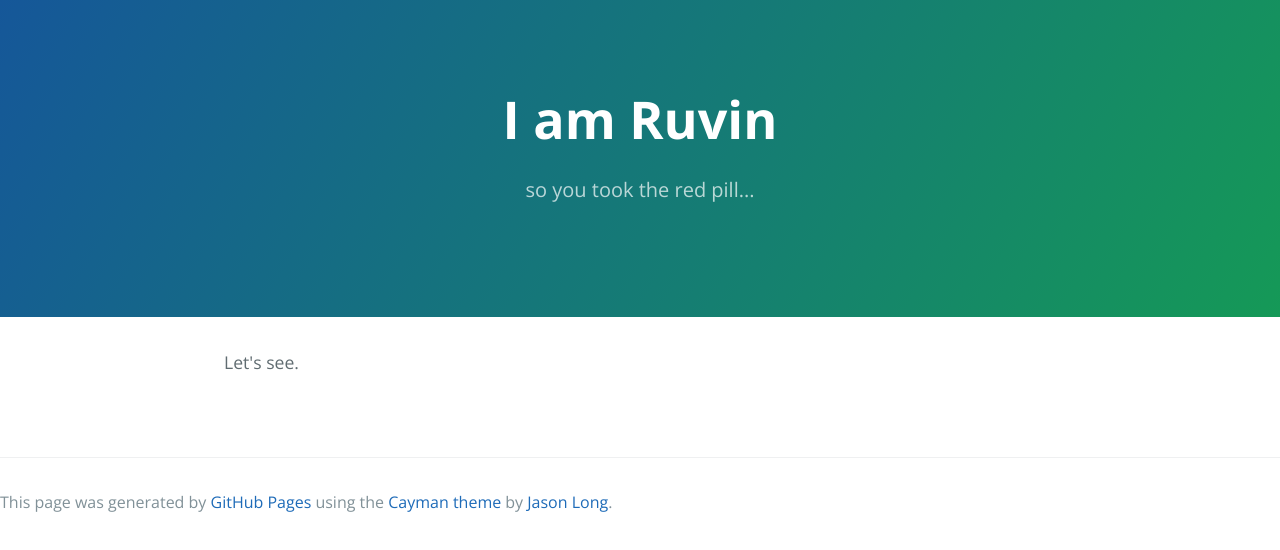
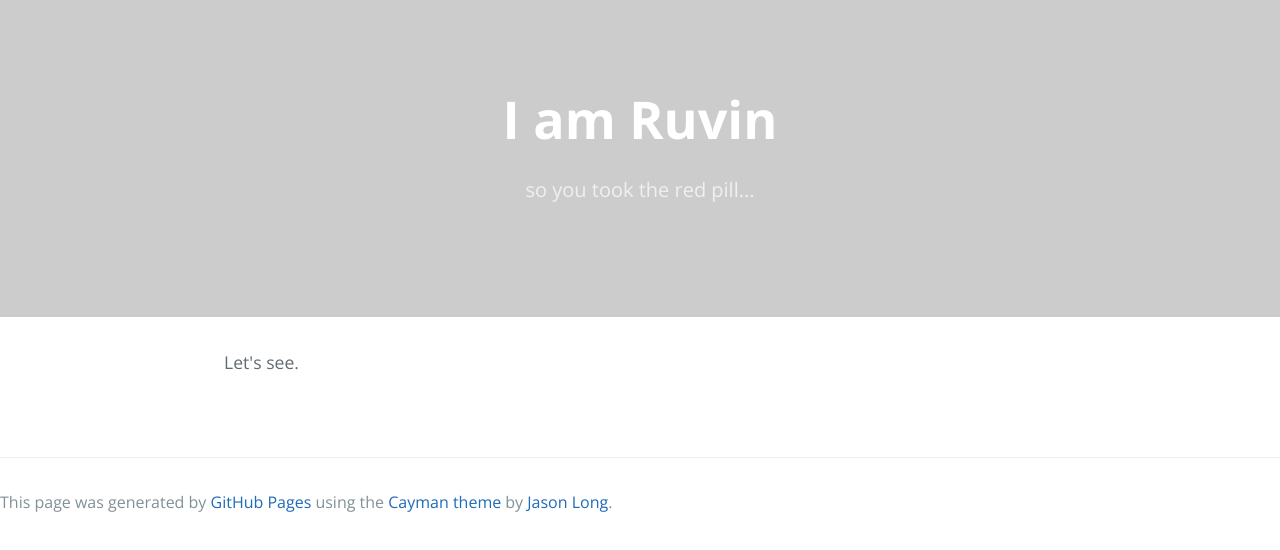
Before and after one commit to naz01101011/naz01101011.github.io, a plain HTML site: page index.html in a window 1280 px wide. Drawn offline with nearby package versions, Linux system fonts and the light colour scheme.

Commit message:
Update stylesheet.css

```diff
--- a/stylesheets/stylesheet.css
+++ b/stylesheets/stylesheet.css
@@ -56,8 +56,7 @@ a {
 .page-header {
   color: #fff;
   text-align: center;
-  background-color: #159957;
-  background-image: linear-gradient(120deg, #155799, #159957); }
+  background-color: #ccc; }
 
 @media screen and (min-width: 64em) {
   .page-header {
```
